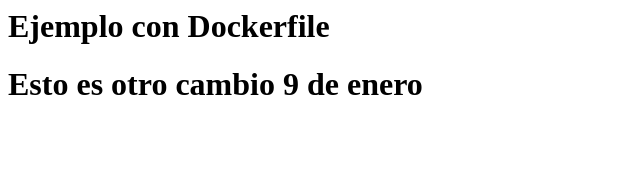
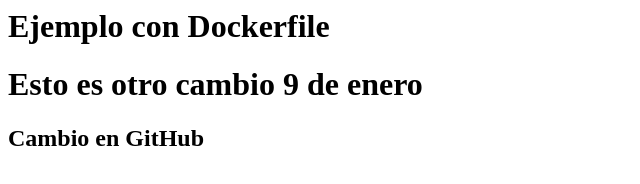
Before and after one commit to edhernandez-birt/subir-proyecto, a plain HTML site: page index.html in a window 1280 px wide. Shown: the whole page, without its empty margins (0-640 px from the left). Drawn offline with Linux system fonts and the light colour scheme.

Commit message:
Update index.html

```diff
--- a/index.html
+++ b/index.html
@@ -7,5 +7,6 @@
 			Esto es otro cambio
 			9 de enero
 		</h1>
+		<h2>Cambio en GitHub</h2>
 	</body>
 </html>
```
